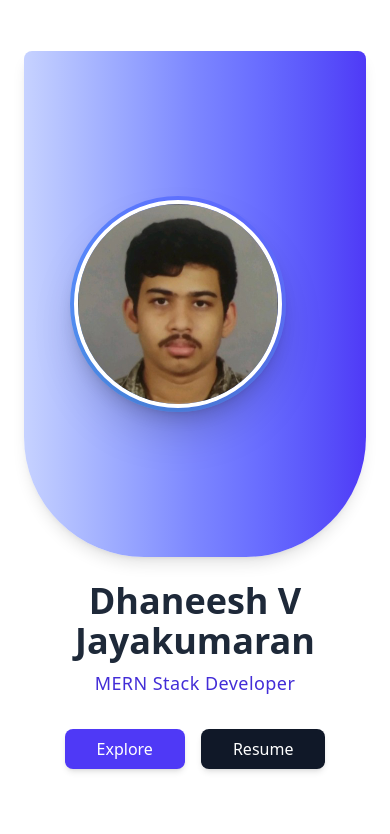
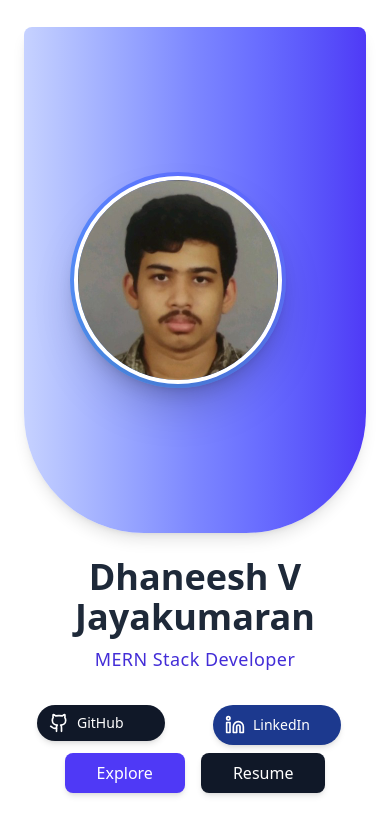
Before and after one commit to Dhaneesh7/dhaneesh-v-jayakumaranportfolio, a React (Vite) app: page / in a window 390 px wide. Shown: the top 834 px of the page. Built offline with nearby package versions, Linux system fonts and the light colour scheme.

Commit message:
✨ Added hover animation for GitHub and LinkedIn buttons

```diff
--- a/src/pages/Home.jsx
+++ b/src/pages/Home.jsx
@@ -103,12 +103,13 @@ download="Dhaneesh_V_Jayakumaran_CV_Resume.pdf" className="py-2 border-b" onClic
       </header>
 
       {/* Hero */}
+
             <img
           src="/dhaneesh.jpeg" // replace with your image path (e.g., /public/profile.jpg)
           alt="Dhaneesh V Jayakumaran"
-          className="w-40 h-40 rounded-full mx-auto mb-4 shadow-md object-cover mt-20"
+          className="w-45 h-45 rounded-full mx-auto mb-4 shadow-md object-cover mt-20 bg-blue-600 p-1 hover:scale-105 transition-transform duration-300 cursor-pointer"
+          onClick={goProfile}
         />
-
       <section className="text-center py-20 bg-gradient-to-b from-gray-50 to-white">
         <h2 className="text-4xl font-bold mb-4">Hi, I'm Dhaneesh 👋</h2>
         <p className="text-lg text-gray-600 mb-6">
@@ -126,7 +127,7 @@ download="Dhaneesh_V_Jayakumaran_CV_Resume.pdf" className="py-2 border-b" onClic
           <h2 className="text-2xl font-bold mb-10 text-center">Projects</h2>
           <div className="grid md:grid-cols-2 gap-8">
             {projects.map((p, i) => (
-              <div key={i} className="border rounded-xl shadow-sm p-6 hover:shadow-md transition">
+              <div key={i} className="border rounded-xl shadow-sm p-6 hover:shadow-md transition hover:scale-[1.02] duration-300 ">
                 <h3 className="text-lg font-semibold mb-2">{p.title}</h3>
                 <p className="text-gray-600 mb-4">{p.desc}</p>
                 <div className="flex flex-wrap gap-2 mb-4">
--- a/src/pages/Intro.jsx
+++ b/src/pages/Intro.jsx
@@ -1,13 +1,18 @@
 import React from "react";
-
+import { Github} from "lucide-react";
+import { Linkedin } from "lucide-react";
 export default function Intro() {
+  const profiles = (e) => {
+    e.preventDefault();
+    window.location.href = "/profile";
+  }
   return (
     <div className="flex flex-col sm:flex-row items-center justify-center min-h-screen  px-6">
       {/* Left Section - Image */}
       <div className="sm:w-1/2   w-full flex justify-end  items-center py-10 bg-gradient-to-r from-indigo-200 via-indigo-400 to-indigo-600
  hover:scale-103 transition-transform duration-500 rounded-lg lg:rounded-r-full  shadow-lg
        h-[60vh] sm:h-[70vh] md:h-[80vh] lg:h-auto rounded-b-[120px] sm:rounded-b-none ">
-        <div className="bg-gradient-to-tr from-blue-400 to-indigo-500 rounded-full p-1 shadow-lg hover:scale-105 transition-transform duration-300 mr-20">
+        <div className="bg-gradient-to-tr from-blue-400 to-indigo-500 rounded-full p-1 shadow-lg hover:scale-105 transition-transform duration-300 mr-20" onClick={profiles}>
           <img
             src="/dhaneesh.jpeg"
             alt="Dhaneesh V Jayakumaran"
@@ -24,6 +29,49 @@ export default function Intro() {
         <p className="text-indigo-700 text-lg mb-6 tracking-wide font-medium">
           MERN Stack Developer
         </p>
+        <div className="flex gap-4 mt-2">
+          <div className=" h-10 w-40  rounded-full flex flex-row">
+            <div className="group flex flex-col">
+ <a
+  href="https://github.com/Dhaneesh7"
+  target="_blank"
+  rel="noopener noreferrer"
+  className="group flex items-center bg-gray-900 text-white px-3 py-2 mr-3 rounded-full shadow-md
+             transition-all duration-300 overflow-hidden
+             w-32 sm:w-10 sm:hover:w-32 sm:hover:bg-gray-800"
+>
+  <Github className="w-5 h-5 min-w-5 transition-transform duration-300" />
+  <span
+    className="ml-2 text-sm font-medium opacity-100 sm:opacity-0 sm:group-hover:opacity-100
+               transition-opacity duration-300 whitespace-nowrap"
+  >
+    GitHub
+  </span>
+</a>
+
+
+          </div>
+          </div>
+
+
+       <a
+  href="https://www.linkedin.com/in/dhaneesh-v-jayakumaran"
+  target="_blank"
+  rel="noopener noreferrer"
+  className="group flex items-center bg-blue-900 text-white px-3 py-2 mr-3 rounded-full shadow-md
+             transition-all duration-300 overflow-hidden
+             w-32 sm:w-10 sm:hover:w-32 sm:hover:bg-blue-800"
+>
+  <Linkedin className="w-5 h-5 min-w-5 transition-transform duration-300" />
+  <span
+    className="ml-2 text-sm font-medium opacity-100 sm:opacity-0 sm:group-hover:opacity-100
+               transition-opacity duration-300 whitespace-nowrap"
+  >
+    LinkedIn
+  </span>
+</a>
+
+          </div>
 
         <div className="flex gap-4 mt-2">
           <button
@@ -42,6 +90,7 @@ export default function Intro() {
           </a>
         </div>
       </div>
+
     </div>
   );
 }
--- a/src/pages/Profile.jsx
+++ b/src/pages/Profile.jsx
@@ -10,7 +10,7 @@ export default function Profile() {
         <img
           src="/dhaneesh.jpeg" // replace with your image path (e.g., /public/profile.jpg)
           alt="Dhaneesh V Jayakumaran"
-          className="w-28 h-28 rounded-full mx-auto mb-4 shadow-md object-cover"
+          className="w-35 h-35 rounded-full mx-auto mb-4 shadow-md object-cover bg-blue-600 p-1 hover:scale-105 transition-transform duration-300 cursor-pointer"
         />
 
         {/* Name and Role */}
@@ -85,7 +85,7 @@ deliver seamless and intuitive user experiences
       <section id="experience" className="py-16 bg-gray-50">
         <div className="max-w-4xl mx-auto px-6">
           <h2 className="text-2xl font-bold mb-6 text-center">Professional Experience</h2>
-          <div className="bg-white p-6 rounded-lg shadow">
+          <div className="bg-white p-6 rounded-lg shadow hover:shadow-md transition mb-6 hover:scale-[1.02] duration-300">
             <h3 className="font-semibold text-lg">MERN STACK Internship Trainee – Rogersoft Technologies</h3>
             <p className="text-sm text-gray-500 mb-3">Dec 2024 – Apr 2025 | Kochi, India</p>
             <ul className="list-disc list-inside text-gray-700 space-y-2">
```
